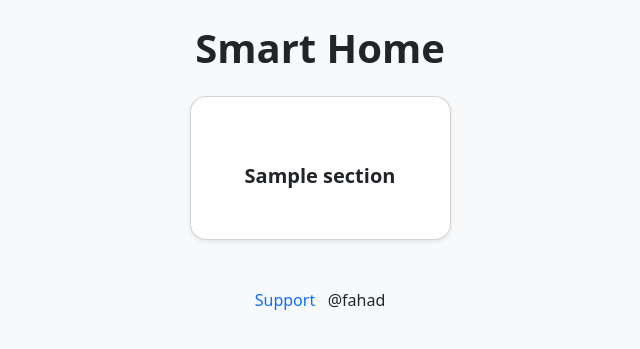
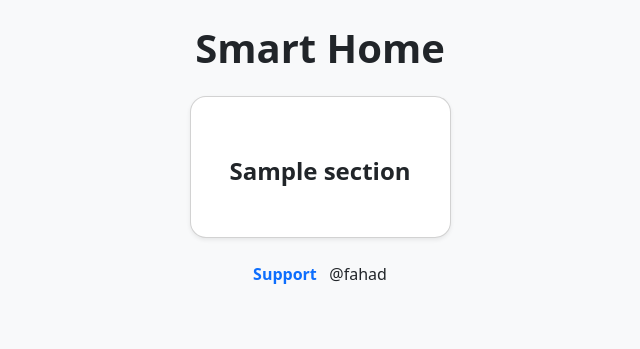
Before and after one commit to Fahad0x1/test, a Flask app: template templates/dashboard.html in a window 1280 px wide. Shown: the top 349 px of the page, without its empty margins (320-960 px from the left). Run offline with Flask 3, Linux system fonts and the light colour scheme; the template is opened without the code that fills it: most values are stand-ins (such as "Sample title", 1, 10 or a date in 2020).

Commit message:
Update dashboard.html

```diff
--- a/templates/dashboard.html
+++ b/templates/dashboard.html
@@ -1,55 +1,46 @@
 <!DOCTYPE html>
 <html lang="en">
 <head>
-<meta charset="utf-8">
-<meta name="viewport" content="width=device-width, initial-scale=1, maximum-scale=1">
-<title>Smart Home Dashboard</title>
-
-<!-- Bootstrap & Icons -->
+<meta charset="UTF-8">
+<meta name="viewport" content="width=device-width, initial-scale=1, maximum-scale=1, user-scalable=no">
+<title>Smart Home</title>
 <link href="https://cdn.jsdelivr.net/npm/bootstrap@5.3.2/dist/css/bootstrap.min.css" rel="stylesheet">
 <link href="https://cdn.jsdelivr.net/npm/bootstrap-icons@1.10.5/font/bootstrap-icons.css" rel="stylesheet">
-
 <style>
-  body { background:#f8f9fa; }
-  .section-card {
-    border-radius: 1rem;
-    padding: 3rem 0;
-    transition: transform 0.15s ease;
-    cursor: pointer;
-  }
-  .section-card:hover {
-    transform: translateY(-4px);
-    box-shadow: 0 6px 15px rgba(0,0,0,0.15);
-  }
-  .section-icon { font-size: 5rem; color: #0d6efd; }
-  .section-title { font-size: 1.25rem; font-weight: 600; margin-top: 1rem; }
-  .footer-links a { text-decoration: none; color: #0d6efd; font-weight: 500; }
+body { background:#f8f9fa; }
+.section-card {
+  border-radius: 1rem; padding:3rem 0; cursor:pointer;
+  transition: transform 0.2s ease; text-align:center;
+}
+.section-card:hover { transform: translateY(-5px); box-shadow:0 8px 20px rgba(0,0,0,0.2); }
+.section-icon { font-size:6rem; color:#0d6efd; }
+.section-title { font-size:1.5rem; font-weight:700; margin-top:0.5rem; }
+.footer-links a { text-decoration:none; color:#0d6efd; font-weight:600; }
 </style>
 </head>
 <body>
 <div class="container py-4">
   <h1 class="text-center mb-4 fw-bold">Smart Home</h1>
-  <div class="row justify-content-center g-4">
+  <div class="row g-4 justify-content-center">
     {% for section in sections %}
-    <div class="col-6 col-sm-4 col-md-3 text-center">
+    <div class="col-6 col-sm-6 col-md-4 col-lg-3">
       <a href="{{ url_for('section', section_name=section) }}" class="text-decoration-none">
-        <div class="card shadow-sm section-card">
+        <div class="card section-card shadow-sm">
           <i class="bi
-            {% if section == 'Lights' %}bi-lightbulb-fill
-            {% elif section == 'Curtains' %}bi-windows
-            {% elif section == 'Doors' %}bi-door-open-fill
-            {% elif section == 'ACs' %}bi-thermometer
-            {% elif section == 'TV' %}bi-tv-fill
-            {% elif section == 'Cameras' %}bi-camera-video-fill
-          {% endif %} section-icon"></i>
-          <div class="section-title text-dark">{{ section }}</div>
+            {% if section=='Lights' %}bi-lightbulb-fill
+            {% elif section=='Curtains' %}bi-windows
+            {% elif section=='Doors' %}bi-door-open-fill
+            {% elif section=='ACs' %}bi-thermometer
+            {% elif section=='TV' %}bi-tv-fill
+            {% elif section=='Cameras' %}bi-camera-video-fill
+            {% endif %} section-icon"></i>
+          <div class="section-title">{{ section }}</div>
         </div>
       </a>
     </div>
     {% endfor %}
   </div>
-
-  <div class="footer-links text-center mt-5">
+  <div class="footer-links text-center mt-4">
     <a href="https://6degrees.com.sa/en" target="_blank">Support</a> &nbsp; @fahad
   </div>
 </div>
```
